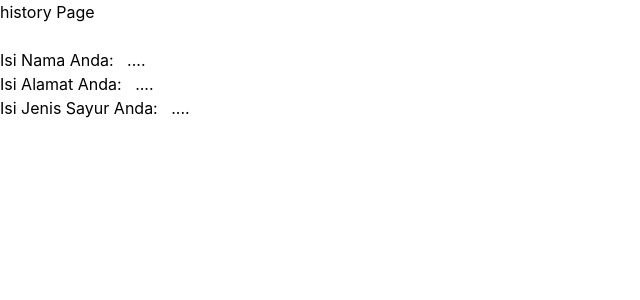
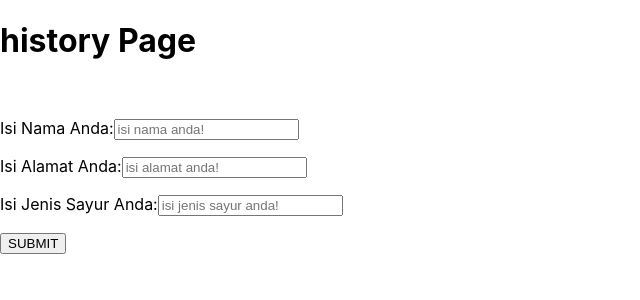
Before and after one commit to erwanrendy/kang_asep_application, a React (Create React App) app: page /history in a window 1280 px wide. Shown: the top 300 px of the page, without its empty margins (0-640 px from the left). Built offline with nearby package versions, Linux system fonts and the light colour scheme; the HTML template or start-up script is replaced by a standard one.

Commit message:
init part 1

```diff
--- a/package.json
+++ b/package.json
@@ -10,7 +10,7 @@
     "react-dom": "^18.2.0",
     "react-router": "^6.3.0",
     "react-router-dom": "^6.3.0",
-    "react-scripts": "5.0.1",
+    "react-scripts": "^2.1.3",
     "web-vitals": "^2.1.4"
   },
   "scripts": {
--- a/src/App.css
+++ b/src/App.css
@@ -36,7 +36,3 @@
     transform: rotate(360deg);
   }
 }
-
-.nama {
-  color: #61dafb;
-}
--- a/src/App.js
+++ b/src/App.js
@@ -1,11 +1,11 @@
 import './App.css';
+import React from 'react';
 import { BrowserRouter as Router, Routes, Route } from 'react-router-dom';
 import AboutPage from './Pages/About';
 import History from './Pages/History';
 import HomePage from './Pages/Home';
 import Profile from './Pages/Profile';
 import PageError from './Pages/ErrorPage';
-
 
 function App() {
   return (
--- a/src/Components/LandingPage/index.jsx
+++ b/src/Components/LandingPage/index.jsx
@@ -1,12 +1,12 @@
 import React from 'react'
 
-export default function LandingComponents({name, alamat, jenisSayur}) {
+export default function LandingComponents({name, address, typeOfVegatables}) {
 
   return (
     <div>
       <p>{name}</p>
-      <p> {alamat}</p>
-      <p> {jenisSayur}</p>
+      <p>{address}</p>
+      <p>{typeOfVegatables}</p>
     </div>
   )
 }
--- a/src/Pages/History.js
+++ b/src/Pages/History.js
@@ -16,31 +16,23 @@ import React from 'react'
 import {useState, useEffect} from 'react';
 // useState, berfungsi untuk penampungan data/variable/apapun yg akan diisi didalamnya dengan tipe data apapun
 // useEffect, berfungsi untuk merubah atau memberi effect pada kode, yg tidak memiliki fungsi utama didalam kode tersebut
-import LandingComponents from '../Components/LandingPage/index';
+
 
 function History() {
-    const [myName, setMyName]= useState('   ....')
-    // setMyName disini berfungsi untuk menggantikan 'bramjo' atau mengisi ( '...')
-    const [alamat, setAlamat]= useState('   ....')
-    const [jenisSayur, setJenisSayur]= useState ('   ....')
+    const [name, setName]= useState('')
+    // setName disini berfungsi untuk menggantikan 'bramjo' atau mengisi ( '...')
+    const [alamat, setAlamat]= useState('')
+    const [jenisSayur, setJenisSayur]= useState ('')
 
-    useEffect (
-        (myName) => {}
-    )
     function isiNama(e) {
-        setMyName(e.target.value)
+        setName(e.target.value)
     }
 
-    useEffect (
-        (alamat) => {}
-    )
     function isiAlamat(e) {
         setAlamat(e.target.value)
     }
 
-    useEffect (
-        (jenisSayur) => {}
-    )
+
     function pilihSayur(e) {
         setJenisSayur(e.target.value)
     }
@@ -50,23 +42,33 @@ function History() {
             <h1>history Page</h1>
             <br></br>
 
-            <h1>Isi Nama Anda:
-            <input type='text'
-                value={myName}
-                onChange={isiNama}/>
-            </h1>
+            <div>
+            <p>Isi Nama Anda:
+                <input type='text'
+                placeholder='isi nama anda!'
+                onChange={isiNama}/> </p>
+            </div>
+            <p>{name}</p>
 
-            <h1>Isi Alamat Anda:
-            <input type='text'
-                value={alamat}
-                onChange={isiAlamat}/>
-            </h1>
+            <div>
+                <p>Isi Alamat Anda:
+                <input type='text'
+                placeholder='isi alamat anda!'
+                onChange={isiAlamat}/></p>
+            </div>
+            <p>{alamat}</p>
 
-            <h1>Isi Jenis Sayur Anda:
-            <input type='text'
-                value={jenisSayur}
+            <div>
+                <p>Isi Jenis Sayur Anda:
+                <input type='text'
+                placeholder='isi jenis sayur anda!'
                 onChange={pilihSayur}/>
-            </h1>
+                </p>
+            </div>
+            <p>{jenisSayur}</p>
+
+            <button className="border rounded rounded-full px-4 bg-blue-200 text-red-900">SUBMIT</button>
+
         </div>
     )
 
--- a/src/Pages/Home.js
+++ b/src/Pages/Home.js
@@ -5,10 +5,13 @@ import {useState, useEffect} from 'react';
 import LandingComponents from '../Components/LandingPage/index';
 
 function HomePage() {
-    const [myName, setMyName]= useState('')
+    const [myName, setMyName]= useState('bramjo')
     // setMyName disini berfungsi untuk menggantikan 'bramjo' atau mengisi ( '...')
-    const [alamat, setAlamat]= useState('')
-    const [jenisSayur, setJenisSayur]= useState ('')
+    const [alamat, setAlamat]= useState('bintaro')
+    const [jenisSayur, setJenisSayur]= useState ('kangkung')
+    useEffect(()=>
+        myName.length !== 0 ? console.log("a") : console.log("b")
+    )
     return (
     <div>THIS IS THE HOME PAGE
         <LandingComponents name={myName}/>
@@ -18,12 +21,12 @@ function HomePage() {
 
         <LandingComponents address={alamat}/>
             <input type='text' className='text' placeholder='masukan alamat anda'
-                onChange={(e)=>setAlamat=>(e.target.value)}>
+                onChange={(e)=>setAlamat(e.target.value)}>
             </input>
 
         <LandingComponents typeOfVegatables={jenisSayur}/>
             <input type='text' className='text' placeholder='masukan jenis sayur'
-                onChange={(e)=>setJenisSayur=>(e.target.value)}>
+                onChange={(e)=>setJenisSayur(e.target.value)}>
             </input>
     </div>
     )
--- a/tailwind.config.js
+++ b/tailwind.config.js
@@ -6,5 +6,6 @@ module.exports = {
   theme: {
     extend: {},
   },
-  plugins: [],
+  plugins: [
+  ],
 }
```
Also changed, not shown: 21 other files (tests, documents, lock files or other folders).
